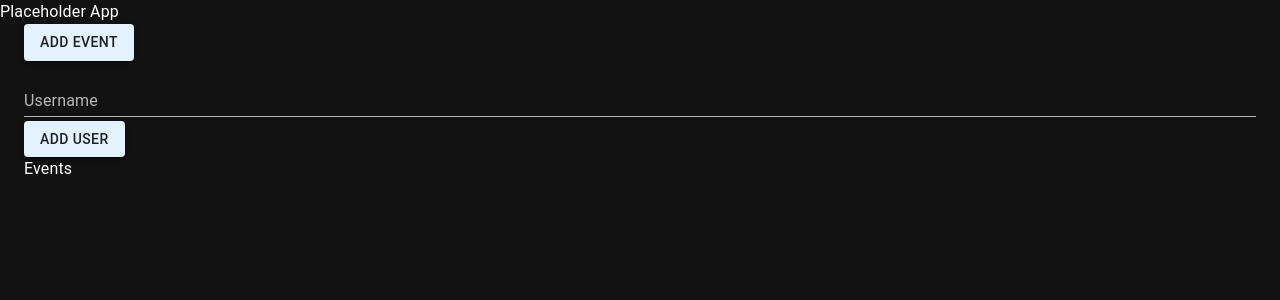
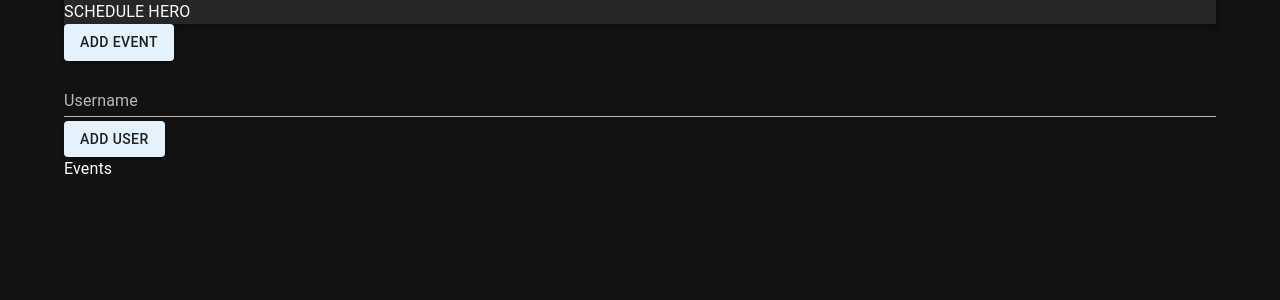
Before and after one commit to Armadillo59/schedule-hero, a React app: page / in a window 1280 px wide. Shown: the top 300 px of the page. Built offline with nearby package versions, Linux system fonts and the light colour scheme.

Commit message:
Add nav bar component layout

```diff
--- a/client/App.jsx
+++ b/client/App.jsx
@@ -8,7 +8,6 @@ const App = () => {
 
     <ThemeProvider theme={theme}>
       <CssBaseline enableColorScheme />
-        <div>Placeholder App</div>
         <MainContainer />
     </ThemeProvider>
   );
--- /dev/null
+++ b/client/components/HeaderAppBar.jsx
@@ -0,0 +1,13 @@
+import React from 'react';
+
+import AppBar from '@mui/material/AppBar';
+
+function HeaderAppBar(props) {
+  return (
+    <AppBar position='static'>
+      SCHEDULE HERO
+    </AppBar>
+  )
+}
+
+export default HeaderAppBar;
--- a/client/components/MainContainer.jsx
+++ b/client/components/MainContainer.jsx
@@ -1,12 +1,15 @@
 import React from 'react';
 import EventBoard from './EventBoard';
+import HeaderAppBar from "./HeaderAppBar";
 
 import Box from '@mui/material/Box';
 import Container from '@mui/material/Container';
 
+
 function MainContainer() {
   return (
-    <Container maxWidth="xl">
+    <Container sx={{padding: 0}}>
+      <HeaderAppBar />
       <EventBoard />
     </Container>
   );
```
